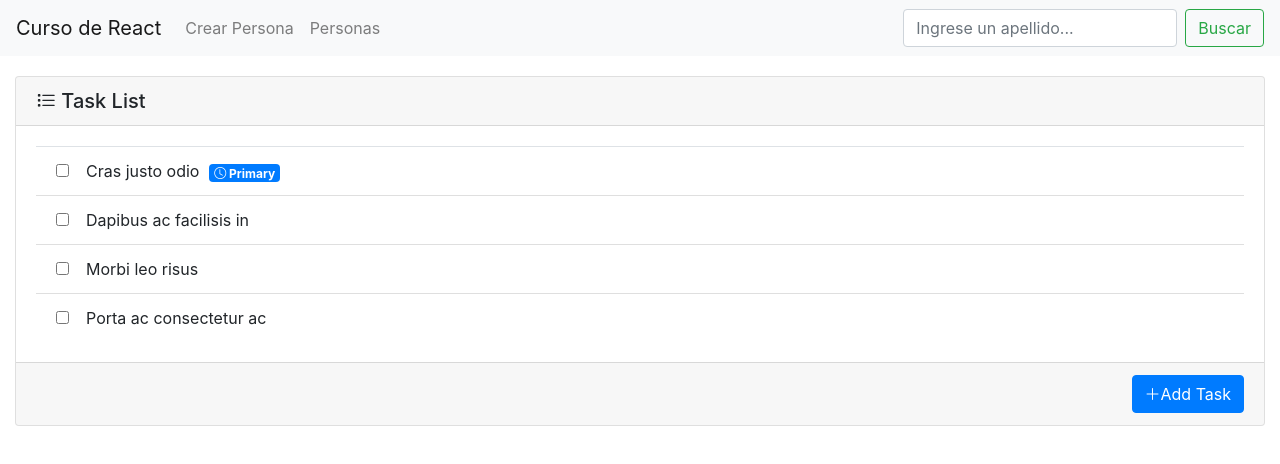
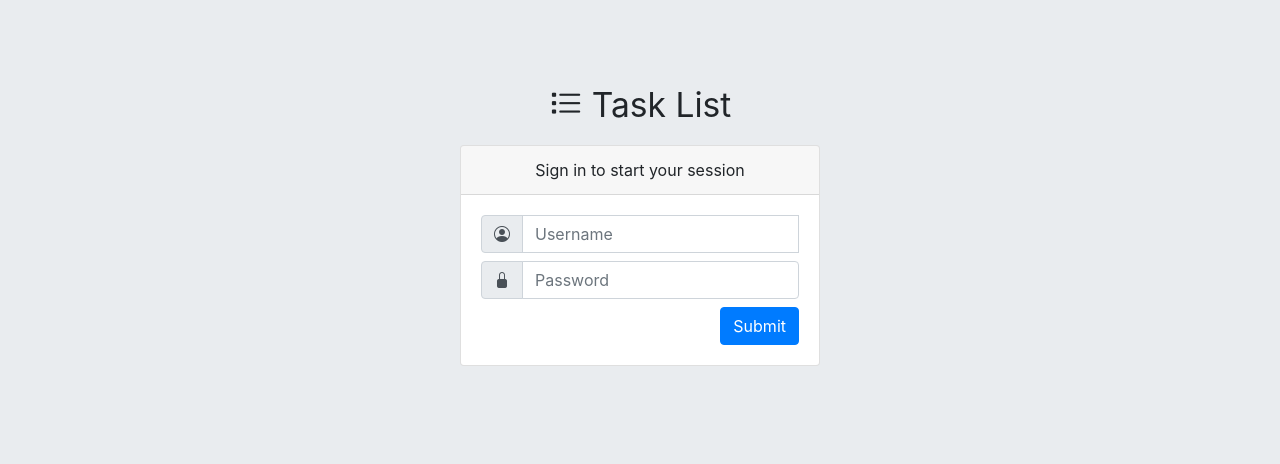
Before and after one commit to enriquemolinari/react-tasklist, a React (Create React App) app: page /login in a window 1280 px wide. Shown: the top 464 px of the page. Built offline with nearby package versions, Linux system fonts and the light colour scheme.

Commit message:
adding login component

```diff
--- a/package.json
+++ b/package.json
@@ -11,6 +11,7 @@
     "react": "^17.0.2",
     "react-bootstrap": "^1.6.4",
     "react-dom": "^17.0.2",
+    "react-router-dom": "^5.3.0",
     "react-scripts": "4.0.3",
     "web-vitals": "^0.2.4",
     "workbox-background-sync": "^5.1.4",
--- a/src/App.css
+++ b/src/App.css
@@ -11,3 +11,25 @@
   text-decoration: line-through;
   font-weight: 400;
 }
+
+.login {
+  width: 360px; /* this is needed */
+  margin-left: auto;
+  margin-right: auto;
+  margin-top: 5rem;
+}
+
+.login-msg {
+  text-align: center;
+}
+
+.login button {
+  float: right;
+}
+
+.login-logo {
+  font-size: 2.1rem;
+  font-weight: 300;
+  margin-bottom: 0.9rem;
+  text-align: center;
+}
--- a/src/App.js
+++ b/src/App.js
@@ -4,12 +4,26 @@ import TasksList from "./TasksList";
 import "bootstrap/dist/css/bootstrap.min.css";
 import "bootstrap-icons/font/bootstrap-icons.css";
 import Menu from "./Menu";
+import Login from "./Login";
+import Welcome from "./Welcome";
+import { Route } from "react-router-dom";
 
 function App() {
+  const apiGwUrl = process.env.REACT_APP_API_GW;
+
   return (
     <>
-      <Menu />
-      <TasksList />
+      <Route exact path={"/"}>
+        <Menu />
+        <Welcome />
+      </Route>
+      <Route exact path={"/tasklist"}>
+        <Menu />
+        <TasksList apiGwUrl={apiGwUrl} />
+      </Route>
+      <Route exact path={"/login"}>
+        <Login apiGwUrl={apiGwUrl} />
+      </Route>
     </>
   );
 }
--- /dev/null
+++ b/src/Constants.js
@@ -0,0 +1,3 @@
+export const STOREUNAME = "username";
+export const STOREUROLES = "roles";
+export const STOREUID = "id";
--- /dev/null
+++ b/src/Login.js
@@ -0,0 +1,125 @@
+import { Form } from "react-bootstrap";
+import { Button } from "react-bootstrap";
+import { Card } from "react-bootstrap";
+import { useEffect, useState } from "react";
+import InputGroup from "react-bootstrap/InputGroup";
+import { useHistory } from "react-router-dom";
+import { STOREUID, STOREUNAME, STOREUROLES } from "./Constants";
+
+export default function Login(props) {
+  const [loginForm, setLoginForm] = useState({
+    user: "",
+    pass: "",
+  });
+  const [errorResponse, setErrorResponse] = useState({
+    msg: "",
+    error: false,
+  });
+  const history = useHistory();
+
+  useEffect(() => {
+    document.body.style.backgroundColor = "#e9ecef";
+  }, []);
+
+  function handleChange(e) {
+    const name = e.target.name;
+    const value = e.target.value;
+    setLoginForm((inputsValue) => {
+      return { ...inputsValue, [name]: value };
+    });
+  }
+
+  function handleSubmit(e) {
+    e.preventDefault();
+    fetch(props.apiGwUrl + "/auth/login", {
+      method: "POST",
+      body: JSON.stringify({
+        user: loginForm.username,
+        pass: loginForm.password,
+      }),
+      headers: {
+        "Content-type": "application/json; charset=UTF-8",
+      },
+    })
+      .then((response) => response.json())
+      .then((json) => {
+        if (json.result === "success") {
+          setErrorResponse({
+            msg: "",
+            error: false,
+          });
+
+          sessionStorage.setItem(STOREUNAME, json.user.name);
+          sessionStorage.setItem(STOREUROLES, json.user.roles);
+          sessionStorage.setItem(STOREUID, json.user.id);
+
+          history.push("/tasklist");
+        } else {
+          setErrorResponse({
+            msg: json.message,
+            error: true,
+          });
+        }
+      })
+      .catch((json) => {
+        setErrorResponse({
+          msg: "Something bad has happened...",
+          error: true,
+        });
+      });
+  }
+
+  return (
+    <div className="login">
+      <div className="login-logo">
+        <i className="bi bi-list-task" />
+        <b> Task List</b>
+      </div>
+      <Card>
+        <Card.Header className="login-msg">
+          Sign in to start your session
+        </Card.Header>
+        <Card.Body>
+          <Form onSubmit={handleSubmit}>
+            <InputGroup className="mb-2">
+              <InputGroup.Prepend>
+                <InputGroup.Text>
+                  <i className="bi bi-person-circle"></i>
+                </InputGroup.Text>
+              </InputGroup.Prepend>
+              <Form.Control
+                name="username"
+                type="text"
+                placeholder="Username"
+                onChange={handleChange}
+                isInvalid={errorResponse.error}
+              />
+              <Form.Control.Feedback type="invalid">
+                {errorResponse.msg}
+              </Form.Control.Feedback>
+            </InputGroup>
+
+            <InputGroup className="mb-2">
+              <InputGroup.Prepend>
+                <InputGroup.Text>
+                  <i className="bi bi-lock-fill"></i>
+                </InputGroup.Text>
+              </InputGroup.Prepend>
+              <Form.Control
+                name="password"
+                type="password"
+                onChange={handleChange}
+                placeholder="Password"
+                isInvalid={errorResponse.error}
+              />
+            </InputGroup>
+
+            <Button variant="primary" type="submit">
+              Submit
+            </Button>
+          </Form>
+        </Card.Body>
+      </Card>
+    </div>
+  );
+}
--- a/src/Menu.js
+++ b/src/Menu.js
@@ -1,69 +1,51 @@
-import React, { Component } from "react";
+import React from "react";
 import Navbar from "react-bootstrap/Navbar";
 import Nav from "react-bootstrap/Nav";
-import Form from "react-bootstrap/Form";
-import FormControl from "react-bootstrap/FormControl";
-import Button from "react-bootstrap/Button";
+import { Link, useHistory } from "react-router-dom";
+import NavDropdown from "react-bootstrap/NavDropdown";
+import { STOREUNAME } from "./Constants";
 
-export default class Menu extends Component {
-  constructor(props) {
-    super(props);
-    this.handleClick = this.handleClick.bind(this);
-    this.handleSearch = this.handleSearch.bind(this);
-    this.state = {
-      searchTxt: "",
-    };
+export default function Menu() {
+  const username = sessionStorage.getItem(STOREUNAME);
+  const history = useHistory();
+
+  function handleLogout() {
+    sessionStorage.clear();
+    history.push("/login");
   }
 
-  handleClick(e, clicked) {
-    e.preventDefault();
-    this.props.handler(clicked);
-  }
-
-  handleSearch() {
-    this.props.search(this.state.searchTxt);
-  }
-
-  render() {
   return (
     <Navbar bg="light" expand="lg">
-        <Navbar.Brand href="#" onClick={(e) => this.handleClick(e, 0)}>
-          Curso de React
+      <Navbar.Brand href="#">
+        <Link to="/">Understanding React</Link>
       </Navbar.Brand>
       <Navbar.Toggle aria-controls="basic-navbar-nav" />
       <Navbar.Collapse id="basic-navbar-nav">
         <Nav className="mr-auto">
-            <Nav.Link href="#" onClick={(e) => this.handleClick(e, 2)}>
-              Crear Persona
-            </Nav.Link>
-            <Nav.Link href="#" onClick={(e) => this.handleClick(e, 1)}>
-              Personas
+          <Nav.Link href="#">
+            <Link to="/tasklist">Task List</Link>
           </Nav.Link>
         </Nav>
-          <Form inline>
-            <FormControl
-              type="text"
-              placeholder="Ingrese un apellido..."
-              className="mr-sm-2"
-              name="searchTxt"
-              onChange={(e) =>
-                this.setState({
-                  [e.target.name]: e.target.value,
-                })
+        <NavDropdown
+          title={
+            username ? (
+              <i className="bi bi-person-circle"> {username}</i>
+            ) : (
+              "Guest"
+            )
           }
-              // disabling Enter key
-              onKeyDown={(e) => {
-                if (e.key === "Enter") {
-                  e.preventDefault();
-                }
-              }}
-            />
-            <Button variant="outline-success" onClick={this.handleSearch}>
-              Buscar
-            </Button>
-          </Form>
+          id="basic-nav-dropdown"
+        >
+          <NavDropdown.Item>
+            {!username && <Link to="/login">Sign in</Link>}
+            {username && (
+              <a href="#" onClick={handleLogout}>
+                Log out
+              </a>
+            )}
+          </NavDropdown.Item>
+        </NavDropdown>
       </Navbar.Collapse>
     </Navbar>
   );
 }
-}
--- /dev/null
+++ b/src/Welcome.js
@@ -0,0 +1,10 @@
+import Container from "react-bootstrap/Container";
+
+export default function Welcome() {
+  return (
+    <Container fluid className="mainBody">
+      <h1>Welcome !</h1>
+      <p>This is ...</p>
+    </Container>
+  );
+}
--- a/src/index.js
+++ b/src/index.js
@@ -4,10 +4,13 @@ import "./index.css";
 import App from "./App";
 import * as serviceWorkerRegistration from "./serviceWorkerRegistration";
 import reportWebVitals from "./reportWebVitals";
+import { BrowserRouter } from "react-router-dom";
 
 ReactDOM.render(
   <React.StrictMode>
-    <App />
+    <BrowserRouter>
+      <App />
+    </BrowserRouter>
   </React.StrictMode>,
   document.getElementById("root")
 );
```
Also changed, not shown: 2 other files (tests, documents, lock files or other folders). Lines whose indentation alone changed are shown as unchanged.
